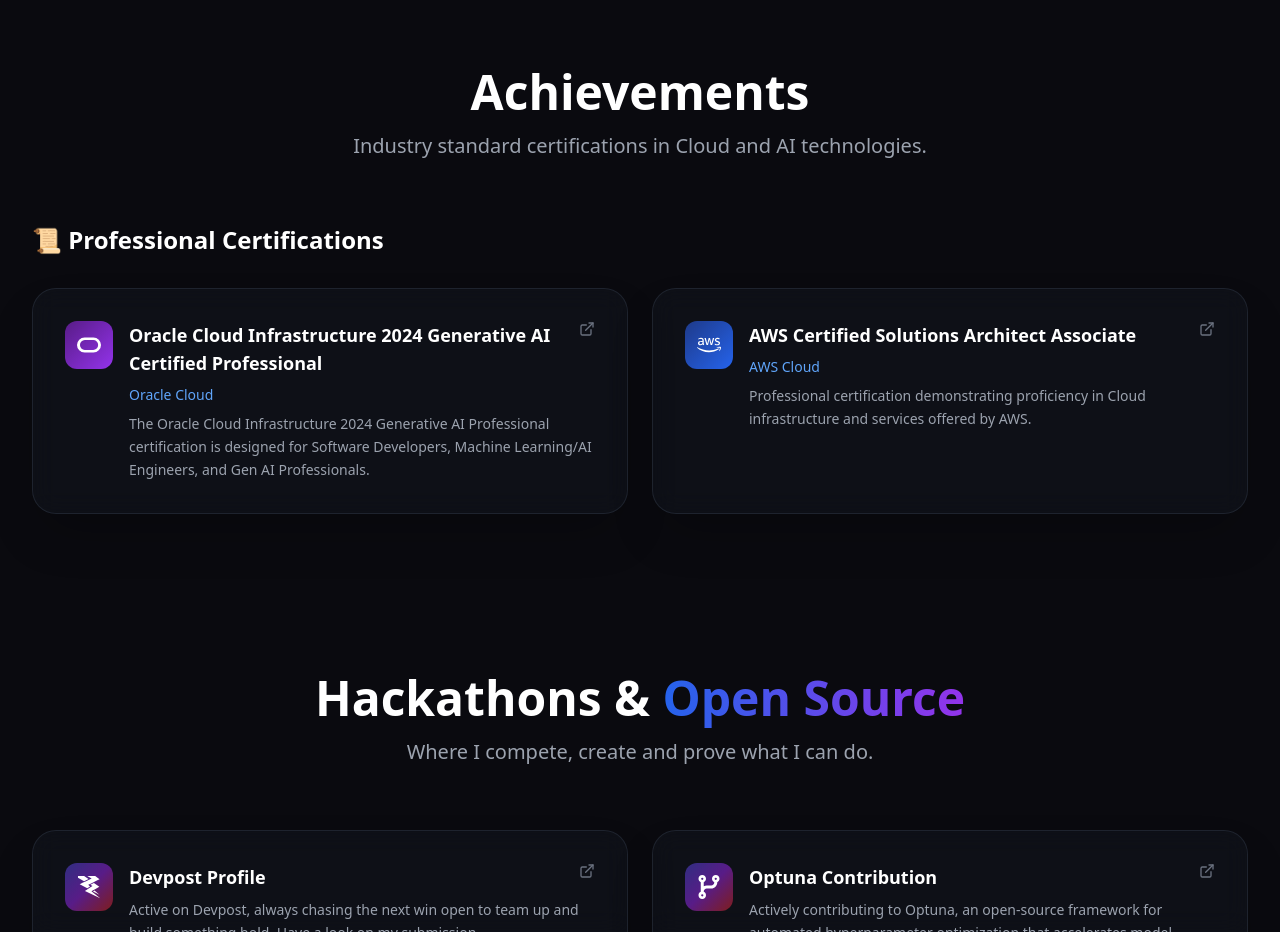
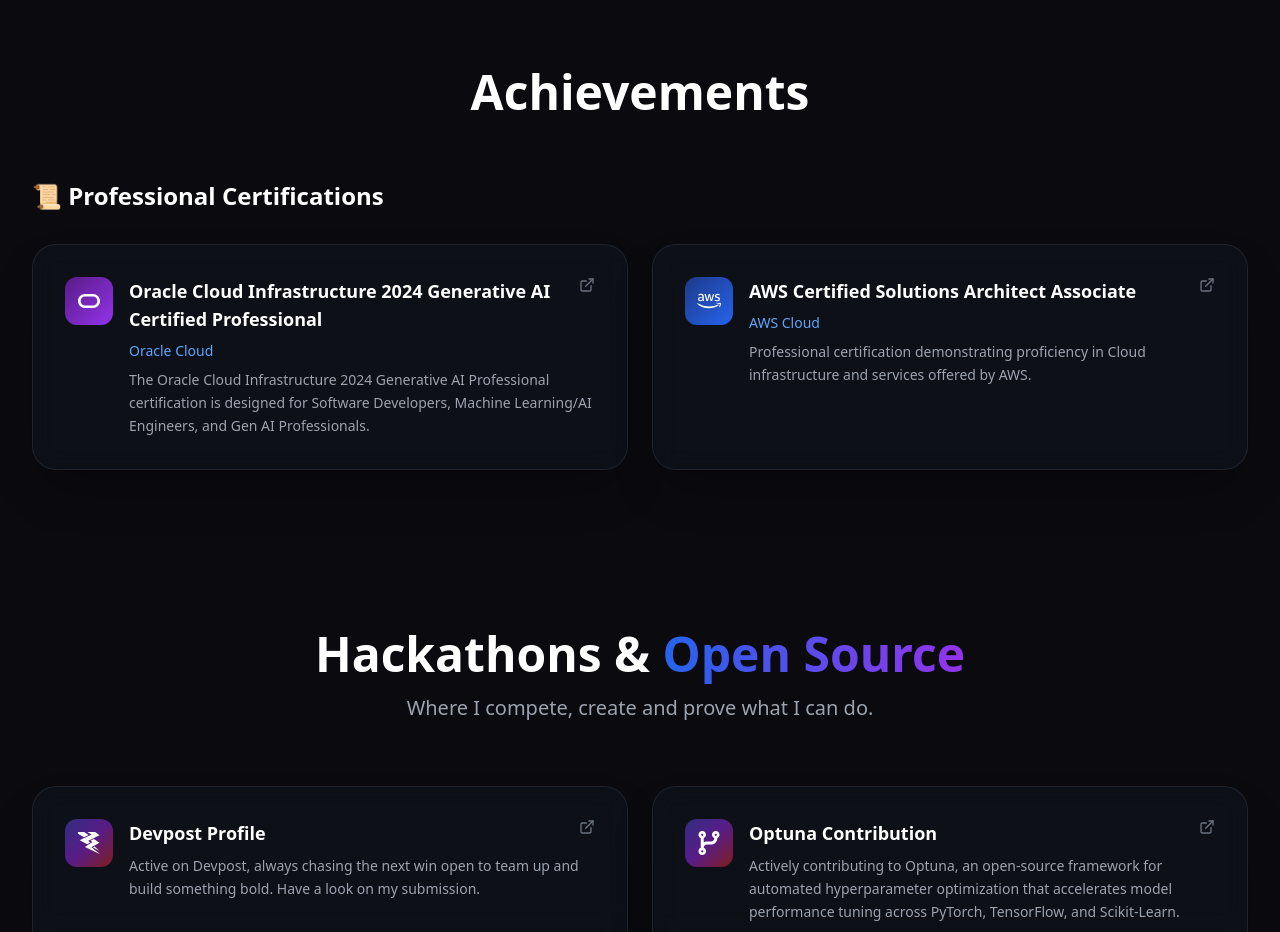
Before and after one commit to Maverick7t/newportfolio, a React (Vite) app: page / in a window 1280 px wide. Shown: the part 2860-3792 px from the top of the page. Built offline with nearby package versions, Linux system fonts and the light colour scheme; no server answers.

Commit message:
Update achievements section

```diff
--- a/src/components/AchievementsSection.tsx
+++ b/src/components/AchievementsSection.tsx
@@ -1,7 +1,9 @@
 import React from 'react';
 import { motion } from 'framer-motion';
 import { ExternalLink } from 'lucide-react';
-import { SiAmazonaws, SiOracle } from 'react-icons/si';
+import { GrOracle } from "react-icons/gr";
+import { FaAws } from "react-icons/fa6";
+
 
 const AchievementsSection: React.FC = () => {
   const certifications = [
@@ -9,7 +11,7 @@
       title: "Oracle Cloud Infrastructure 2024 Generative AI Certified Professional",
       issuer: "Oracle Cloud",
       description: "The Oracle Cloud Infrastructure 2024 Generative AI Professional certification is designed for Software Developers, Machine Learning/AI Engineers, and Gen AI Professionals.",
-      icon: SiOracle,
+      icon: GrOracle,
       gradient: "from-purple-900 to-purple-600",
       link: "https://catalog-education.oracle.com/ords/certview/sharebadge?id=1DB266F5ACEB0E174F37E5756C691DD17C8BFA416D085B0379B2C9AE4E5ECBD1"
     },
@@ -17,7 +19,7 @@
       title: "AWS Certified Solutions Architect Associate",
       issuer: "AWS Cloud",
       description: "Professional certification demonstrating proficiency in Cloud infrastructure and services offered by AWS.",
-      icon: SiAmazonaws,
+      icon: FaAws,
       gradient: "from-blue-900 to-blue-600",
       link: "https://www.credly.com/badges/3fa1dba9-a170-42a2-a7fc-cb2c1639b804/linked_in_profile"
     }
@@ -38,9 +40,9 @@
           <h2 className="text-4xl sm:text-5xl font-bold text-gray-900 dark:text-white mb-4">
             Achievements<span className="bg-gradient-to-r from-blue-600 to-purple-600 bg-clip-text text-transparent"></span>
           </h2>
-          <p className="text-xl text-gray-600 dark:text-gray-400 max-w-3xl mx-auto">
+          {/* <p className="text-xl text-gray-600 dark:text-gray-400 max-w-3xl mx-auto">
             Industry standard certifications in Cloud and AI technologies.
-          </p>
+          </p> */}
         </motion.div>
 
         <div>
```
